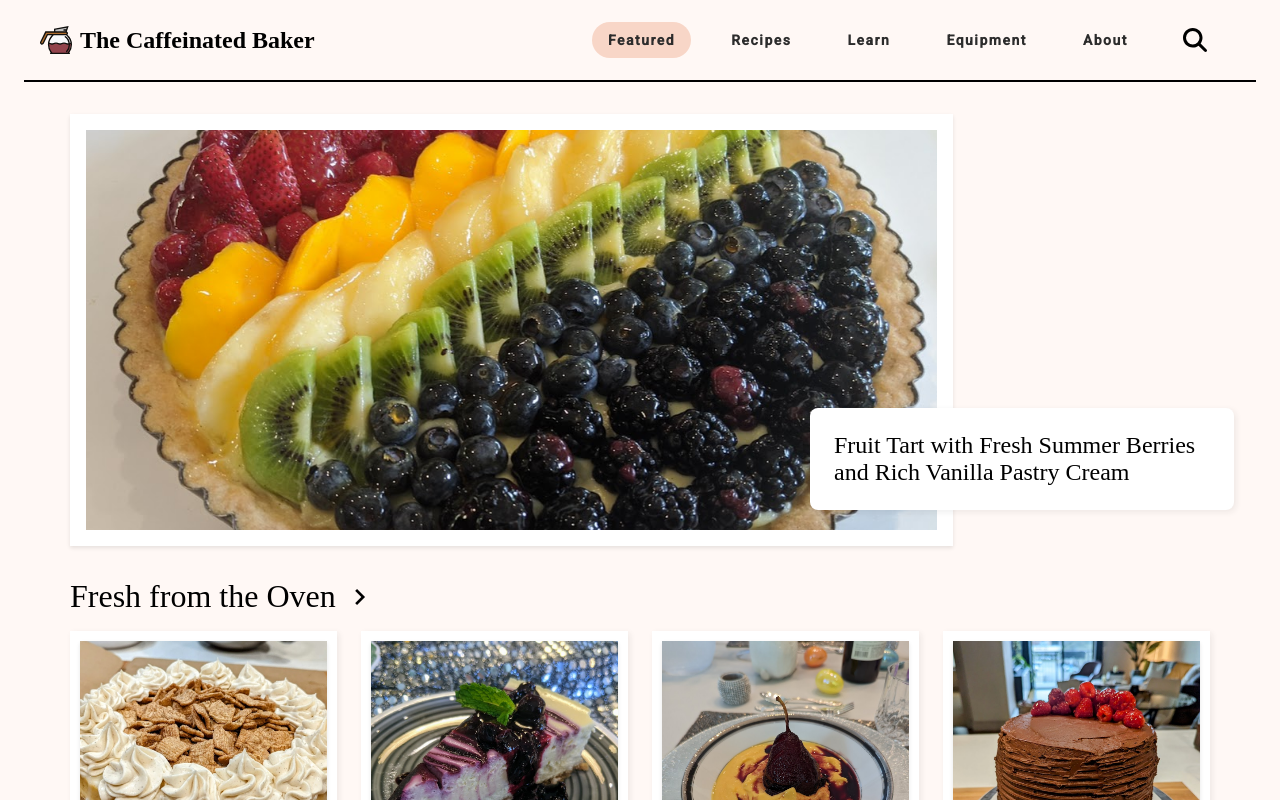
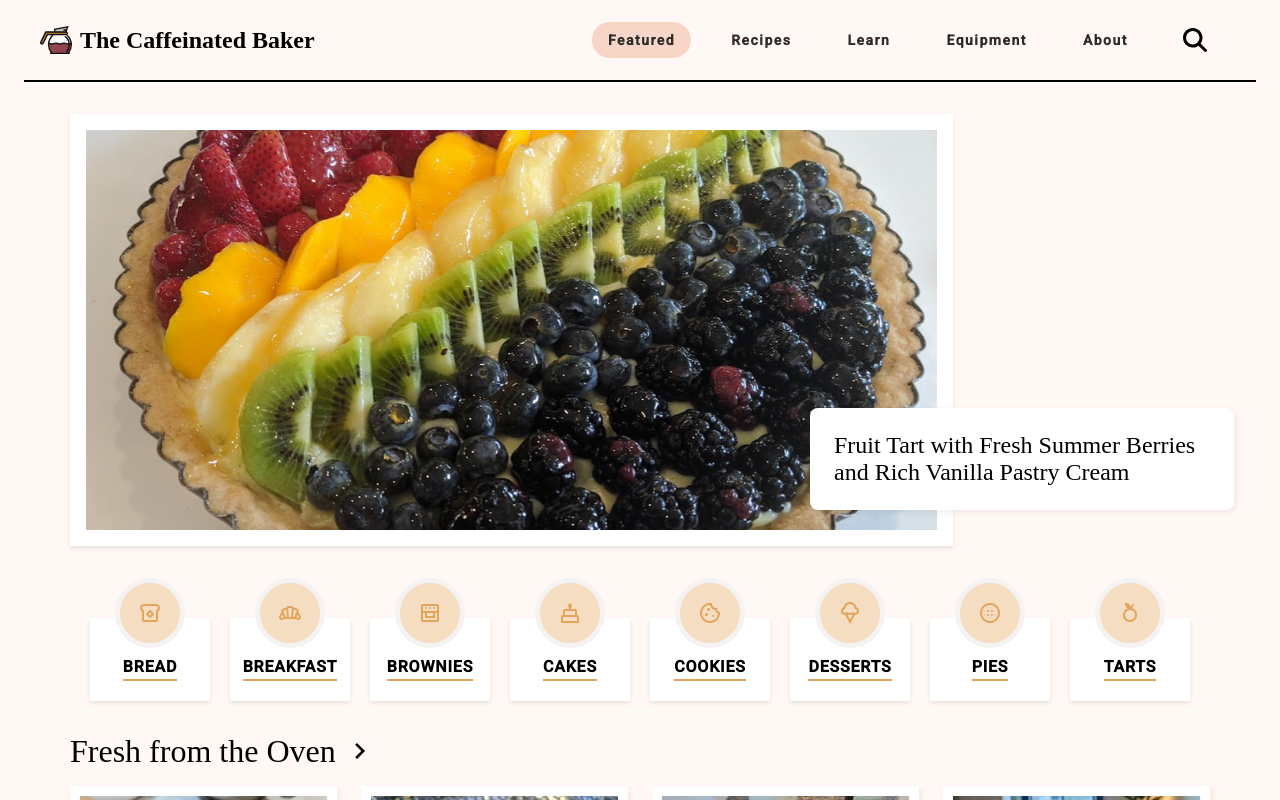
Before and after one commit to nareinoso/nicks-ez-bakes, an Angular app: page /home in a window 1280 px wide. Shown: the top 800 px of the page. Built offline with nearby package versions, Linux system fonts and the light colour scheme; a web font is replaced by a local one.

Commit message:
chore: add quick links

```diff
--- a/src/app/features/home/home.component.html
+++ b/src/app/features/home/home.component.html
@@ -3,6 +3,24 @@
     <img src="assets/images/tarts/tart.jpg"
       class="featured-image">
     <span>Fruit Tart with Fresh Summer Berries and Rich Vanilla Pastry Cream</span>
+  </div>
+</section>
+<section>
+  <div class="quick-links">
+    <ng-container *ngFor="let link of quickLinks">
+      <div class="quick-link">
+        <a class="entry-image-link" [routerLink]="link.path">
+          <div class="icon-wrapper">
+            <mat-icon>{{ link.icon }}</mat-icon>
+          </div>
+          <div class="icon-title-wrapper">
+            <div class="icon-title">
+              <span>{{ link.name }}</span>
+            </div>
+          </div>
+        </a>
+      </div>
+    </ng-container>
   </div>
 </section>
 <section>
--- a/src/app/features/home/home.component.scss
+++ b/src/app/features/home/home.component.scss
@@ -1,8 +1,12 @@
+
 .home {
   display: block;
   max-width: 1140px;
   margin: 0 auto;
   padding: 32px 5%;
+  --box-shadow-default: 0 2px 4px rgba(0, 0, 0, 0.1);
+  --box-shadow-thick: 2px 2px 6px 0 #2c2c2c14;
+  --color-primary: rgb(9, 105, 104);
 
   h1 {
     margin-top: 0;
@@ -32,7 +36,7 @@
     max-height: 400px;
     aspect-ratio: 16 / 9;
     object-fit: cover;
-    box-shadow: 0 2px 4px rgba(0, 0, 0, 0.1);
+    box-shadow: var(--box-shadow-default);
     padding: 16px;
     background-color: white;
 
@@ -47,7 +51,7 @@
     place-self: flex-end;
     position: relative;
     background-color: white;
-    box-shadow: 2px 2px 6px 0 #2c2c2c14;
+    box-shadow: var(--box-shadow-thick);
     box-sizing: border-box;
     border-radius: 8px;
     padding: 24px;
@@ -72,7 +76,75 @@
 
     &:hover {
       cursor: pointer;
+      text-decoration: underline;
+      text-decoration-color: var(--color-primary);
+      text-decoration-thickness: 4px;
     }
+  }
+}
+
+.quick-links {
+  margin-top: 32px;
+  display: flex;
+  flex-wrap: wrap;
+  justify-content: center;
+  gap: 20px;
+  align-items: center;
+
+  .quick-link {
+    display: block;
+    text-align: center;
+    position: relative;
+    min-width: 120px;
+  }
+
+  a {
+    display: block;
+    text-decoration: none;
+    color: inherit;
+  }
+
+  .icon-wrapper {
+
+      background-color: #F4DDC1;
+
+    border-radius: 50%;
+    border: 5px solid #F5F3F2;
+    width: 60px;
+    height: 60px;
+    display: flex;
+    align-items: center;
+    justify-content: center;
+    margin: 0 auto -30px;
+    z-index: 999;
+    position: relative;
+
+    mat-icon {
+    color: #E2A55B;
+    font-family: 'Material Symbols Outlined', sans-serif;
+    }
+  }
+
+  .icon-title-wrapper {
+    position: relative;
+    padding: 40px 10px 20px;
+    background: white;
+    box-shadow: var(--box-shadow-default);
+  }
+
+  .icon-title {
+    font-size: 1rem;
+    letter-spacing: .05rem;
+    line-height: 1.1;
+    text-transform: uppercase;
+    font-weight: 700;
+    border-bottom: 2px solid;
+    border-color: #E2A55B;
+    display: block;
+    width: fit-content;
+    padding: 0 0 3px;
+    margin: 0 auto;
+    color: black;
   }
 }
 
@@ -96,7 +168,7 @@
   &-title {
     display: flex;
     align-items: center;
-    font: 500 2rem 'Patua One', serif;
+    font: 500 2rem "Patua One", serif;
     width: fit-content;
     margin: 32px 0 16px 0;
 
@@ -109,6 +181,7 @@
 
     &:hover {
       cursor: pointer;
+      color: var(--color-primary);
     }
   }
 }
@@ -121,7 +194,7 @@
   padding: 10px;
   padding-bottom: 16px;
   background-color: white;
-  box-shadow: 2px 2px 6px 0 #2c2c2c14;
+  box-shadow: var(--box-shadow-thick);
   transition: transform 0.3s ease;
 
   &:hover {
@@ -136,7 +209,7 @@
     height: 100%;
     height: 275px;
     object-fit: cover;
-    box-shadow: 0 2px 4px rgba(0, 0, 0, 0.1);
+    box-shadow: var(--box-shadow-default);
     margin-bottom: 16px;
   }
 
--- a/src/app/features/home/home.component.ts
+++ b/src/app/features/home/home.component.ts
@@ -4,6 +4,7 @@ import { MatButtonModule } from '@angular/material/button';
 import { MatGridListModule } from '@angular/material/grid-list';
 import { MatIconModule } from '@angular/material/icon';
 import { Title } from '@angular/platform-browser';
+import { RouterLink } from '@angular/router';
 import { FeaturedItem } from '../../shared/models';
 
 const FEATURED_DUMMY: FeaturedItem[] = [
@@ -41,18 +42,36 @@ const FEATURED_DUMMY: FeaturedItem[] = [
   },
 ];
 
+const QUICK_LINKS = [
+  { name: 'Bread', icon: 'breakfast_dining', path: '/recipes' },
+  { name: 'Breakfast', icon: 'bakery_dining', path: '/recipes' },
+  { name: 'Brownies', icon: 'oven_gen', path: '/recipes' },
+  { name: 'Cakes', icon: 'cake', path: '/recipes' },
+  { name: 'Cookies', icon: 'cookie', path: '/recipes' },
+  { name: 'Desserts', icon: 'icecream', path: '/recipes' },
+  { name: 'Pies', icon: 'blur_circular', path: '/recipes' },
+  { name: 'Tarts', icon: 'nutrition', path: '/recipes' },
+];
+
 @Component({
   standalone: true,
   selector: 'ez-home',
   templateUrl: './home.component.html',
   styleUrls: ['./home.component.scss'],
   encapsulation: ViewEncapsulation.None,
-  imports: [MatIconModule, MatButtonModule, MatGridListModule, CommonModule],
+  imports: [
+    MatIconModule,
+    MatButtonModule,
+    MatGridListModule,
+    CommonModule,
+    RouterLink,
+  ],
 })
 export class HomeComponent {
   @HostBinding('class') readonly className = 'home';
 
   public readonly featuredItems: FeaturedItem[] = FEATURED_DUMMY;
+  public readonly quickLinks = QUICK_LINKS;
 
   constructor(title: Title) {
     title.setTitle('The Caffeinated Baker');
```
